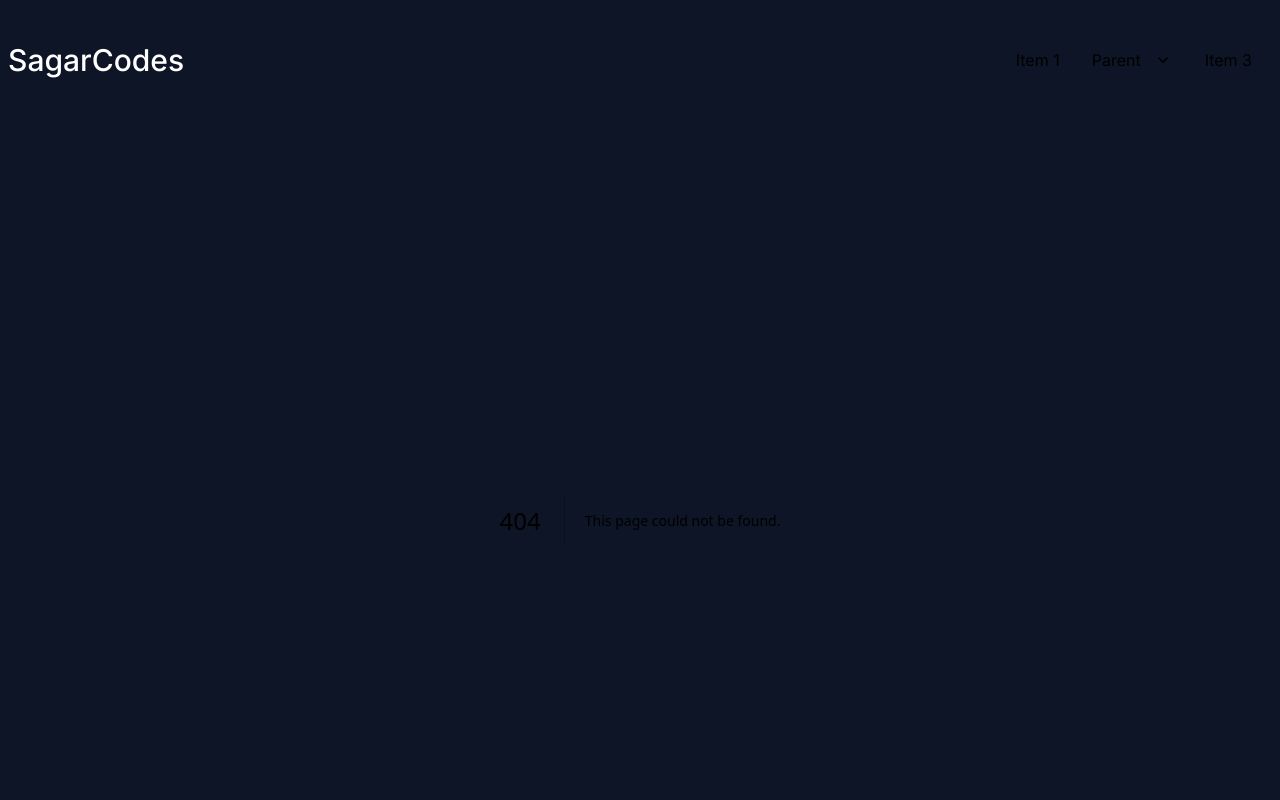
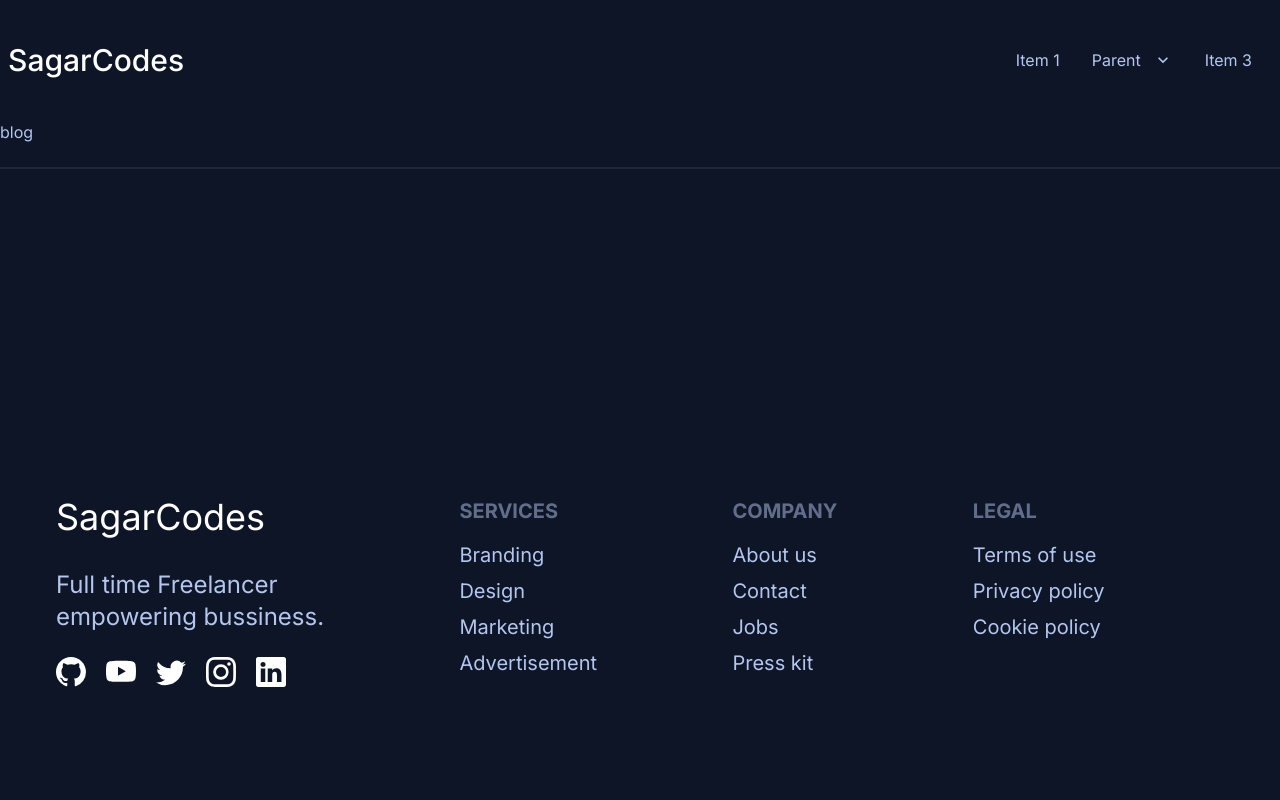
Before and after one commit to sgrds/sagarCodes, a Next.js app: page /blog in a window 1280 px wide. Before the commit this address had no page. Shown: the top 800 px of the page. Built offline with nearby package versions, Linux system fonts and the light colour scheme.

Commit message:
empty /blog page added

```diff
--- /dev/null
+++ b/src/app/blog/page.jsx
@@ -0,0 +1,7 @@
+import React from "react";
+
+const page = () => {
+  return <div>blog</div>;
+};
+
+export default page;
```
